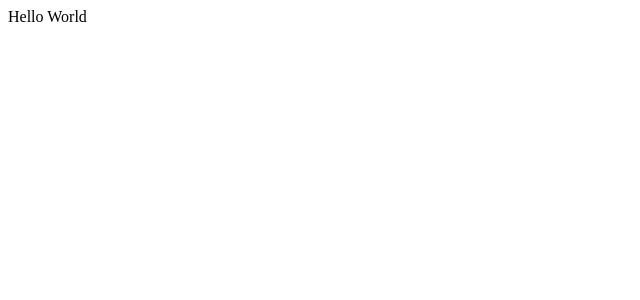
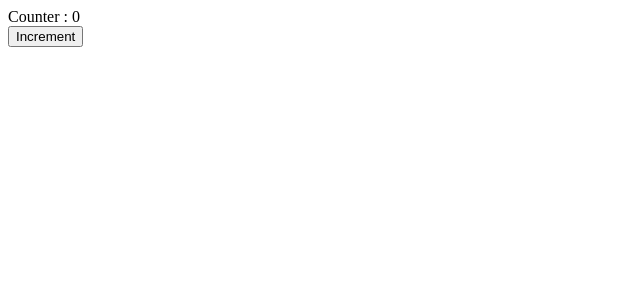
Before and after one commit to Poya-Faraji/trello-clone, a React app: page / in a window 1280 px wide. Shown: the top 300 px of the page, without its empty margins (0-640 px from the left). Built offline with nearby package versions, Linux system fonts and the light colour scheme; the HTML template or start-up script is replaced by a standard one.

Commit message:
[ADD] useState hook to manage the button

```diff
--- a/src/App.tsx
+++ b/src/App.tsx
@@ -1,5 +1,16 @@
-function App() {
-  return <div>Hello World</div>;
+import { useState, type ReactNode } from "react";
+
+export default function App(): ReactNode {
+  const [count, setCount] = useState(0)
+
+  const handleButtonIcrement = (): void => {
+    setCount(count => count + 1)
+  }
+
+  return (
+    <div>
+      <div>Counter : {count}</div>
+      <button onClick={handleButtonIcrement}>Increment</button>
+    </div>
+  );
 }
-
-export default App;
```
